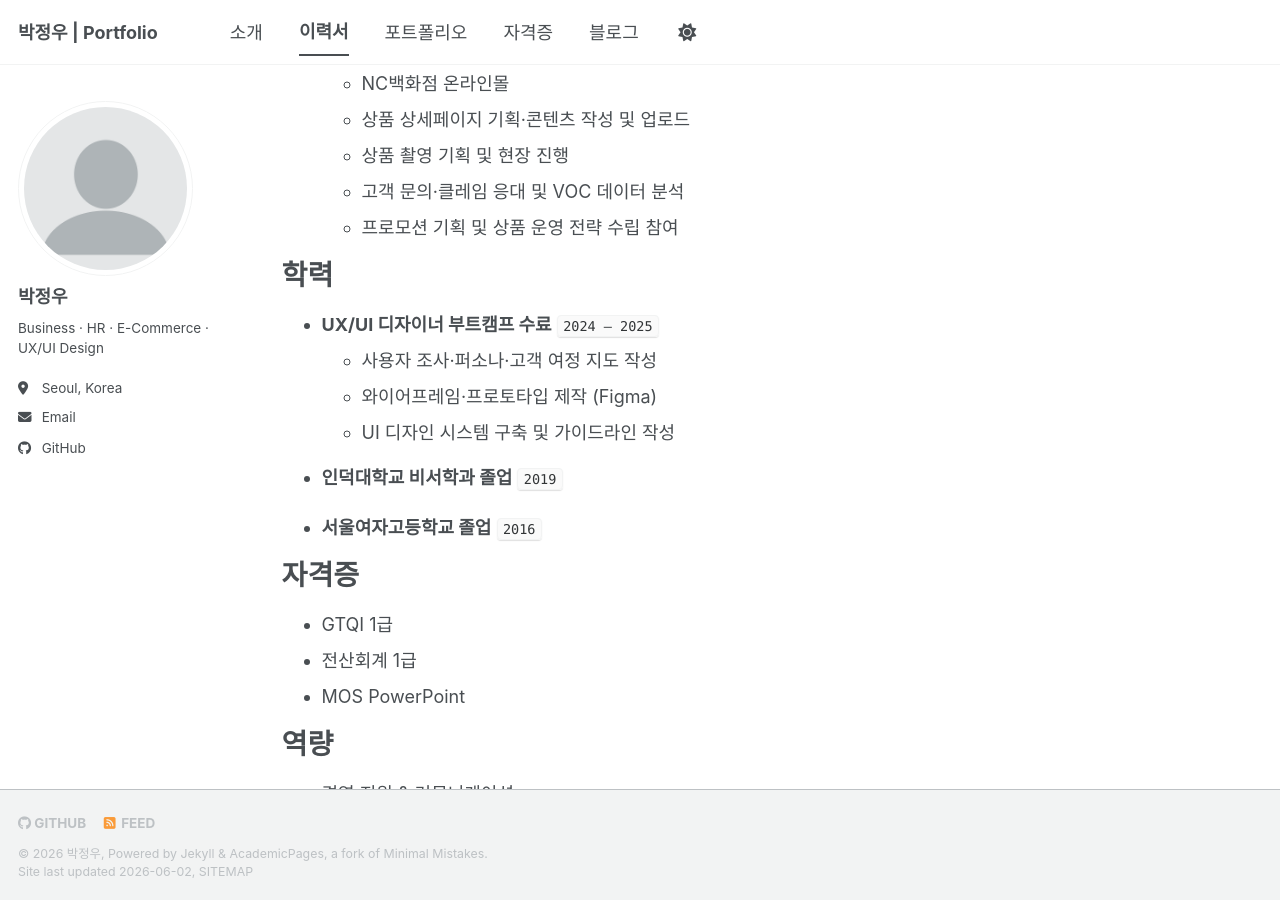
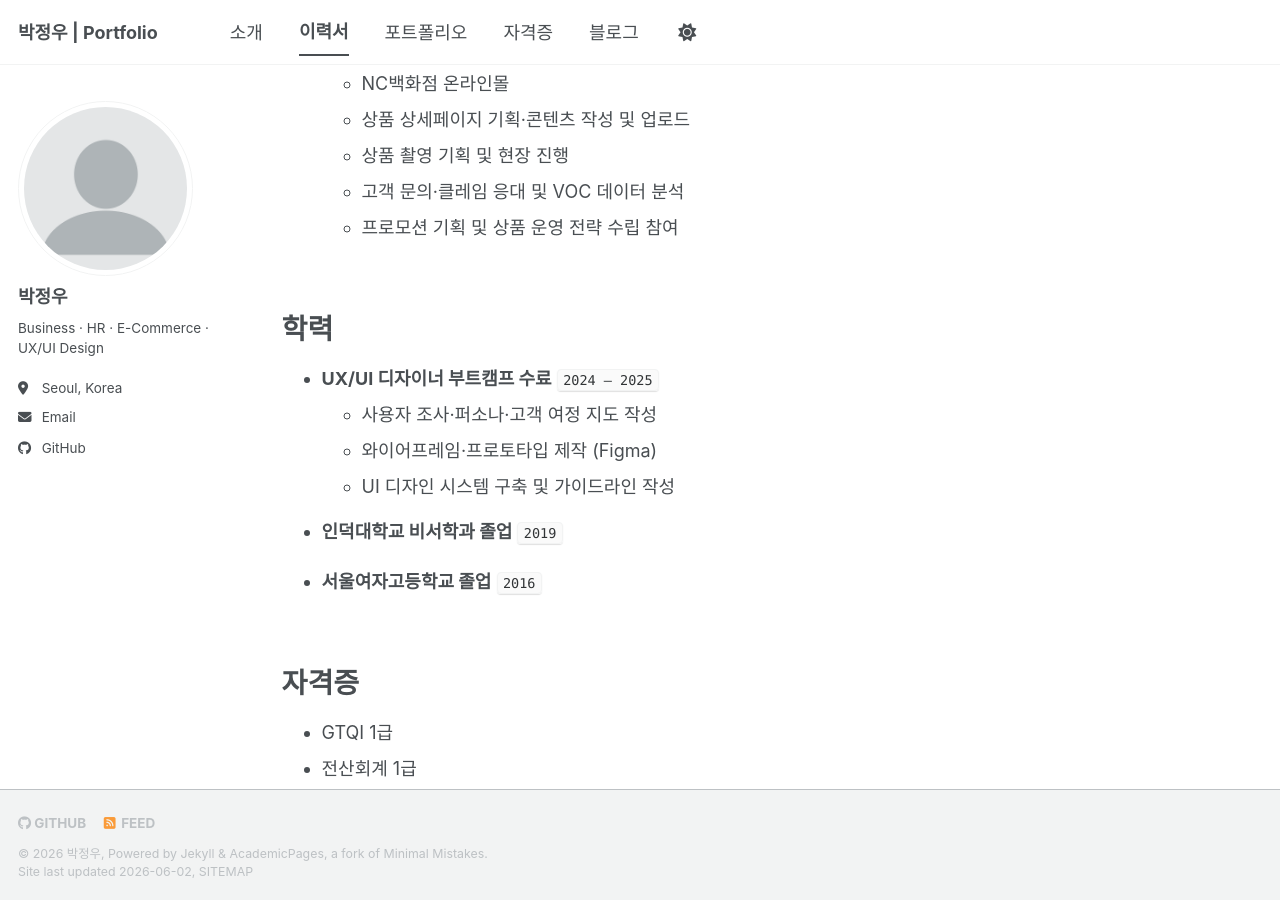
Before and after one commit to jeongwoo-pjw/jeongwoo-pjw.github.io, a Jekyll site: the page built from _pages/cv.md, in a window 1280 px wide and 900 px high, scrolled down 413 px. Built offline with Jekyll 4.4.1, drawn with Linux system fonts in a browser that asks for light colours; a script bundle is joined from its source files by our own code; library files that are not in the unit come from our copies.

Commit message:
style: add 4em section gaps to cv page

```diff
--- a/_pages/cv.md
+++ b/_pages/cv.md
@@ -27,6 +27,8 @@ redirect_from:
   * 고객 문의·클레임 응대 및 VOC 데이터 분석
   * 프로모션 기획 및 상품 운영 전략 수립 참여
 
+<div style="margin-bottom: 4em;"></div>
+
 학력
 ======
 
@@ -39,12 +41,16 @@ redirect_from:
 
 * **서울여자고등학교 졸업** `2016`
 
+<div style="margin-bottom: 4em;"></div>
+
 자격증
 ======
 
 * GTQI 1급
 * 전산회계 1급
 * MOS PowerPoint
+
+<div style="margin-bottom: 4em;"></div>
 
 역량
 ======
```
